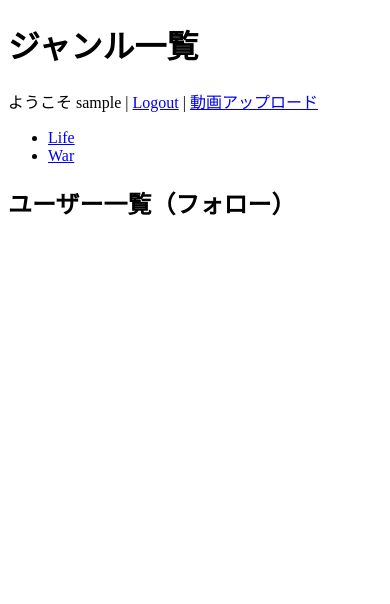
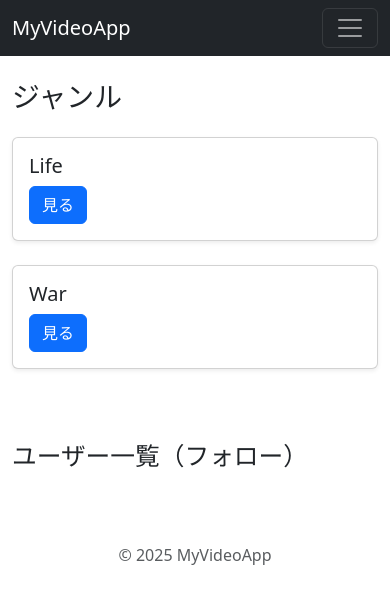
Before and after one commit to sodack2/rearth_youtube, a Flask app: page / in a window 390 px wide. Shown: the top 604 px of the page. Run offline with Flask 3, Linux system fonts and the light colour scheme; the visitor is signed in with stand-in values (Sample User, id 1); data comes from the database, SQL or seed files in the repository.

Commit message:
Update index.html

```diff
--- a/templates/index.html
+++ b/templates/index.html
@@ -1,36 +1,30 @@
-<!DOCTYPE html>
-<html lang="ja">
-<head>
-  <meta charset="UTF-8">
-  <title>ジャンル一覧</title>
-</head>
-<body>
-  <h1>ジャンル一覧</h1>
-  {% if current_user.is_authenticated %}
-    <p>ようこそ {{ current_user.username }} |
-      <a href="{{ url_for('logout') }}">Logout</a> |
-      <a href="{{ url_for('upload') }}">動画アップロード</a>
-    </p>
-  {% else %}
-    <p><a href="{{ url_for('login') }}">Login</a> |
-       <a href="{{ url_for('register') }}">Register</a></p>
-  {% endif %}
+{% extends 'base.html' %}
+{% block title %}ジャンル一覧{% endblock %}
 
-  <ul>
+{% block content %}
+  <h1 class="mb-4">ジャンル</h1>
+  <div class="row">
     {% for cat in categories %}
-      <li><a href="{{ url_for('genre', category_id=cat.id) }}">{{ cat.name }}</a></li>
+      <div class="col-md-4">
+        <div class="card mb-4 shadow-sm">
+          <div class="card-body">
+            <h5 class="card-title">{{ cat.name }}</h5>
+            <a href="{{ url_for('genre', category_id=cat.id) }}" class="btn btn-primary">見る</a>
+          </div>
+        </div>
+      </div>
     {% endfor %}
-  </ul>
+  </div>
 
-  <h2>ユーザー一覧（フォロー）</h2>
-  <ul>
+  <h2 class="mt-5 mb-4">ユーザー一覧（フォロー）</h2>
+  <ul class="list-group">
     {% for u in users %}
-      <li>{{ u.username }}
+      <li class="list-group-item d-flex justify-content-between align-items-center">
+        {{ u.username }}
         {% if current_user.is_authenticated and u.id != current_user.id %}
-          | <a href="{{ url_for('follow', user_id=u.id) }}">Follow</a>
+          <a href="{{ url_for('follow', user_id=u.id) }}" class="btn btn-sm btn-outline-primary">Follow</a>
         {% endif %}
       </li>
     {% endfor %}
   </ul>
-</body>
-</html>
+{% endblock %}
```
